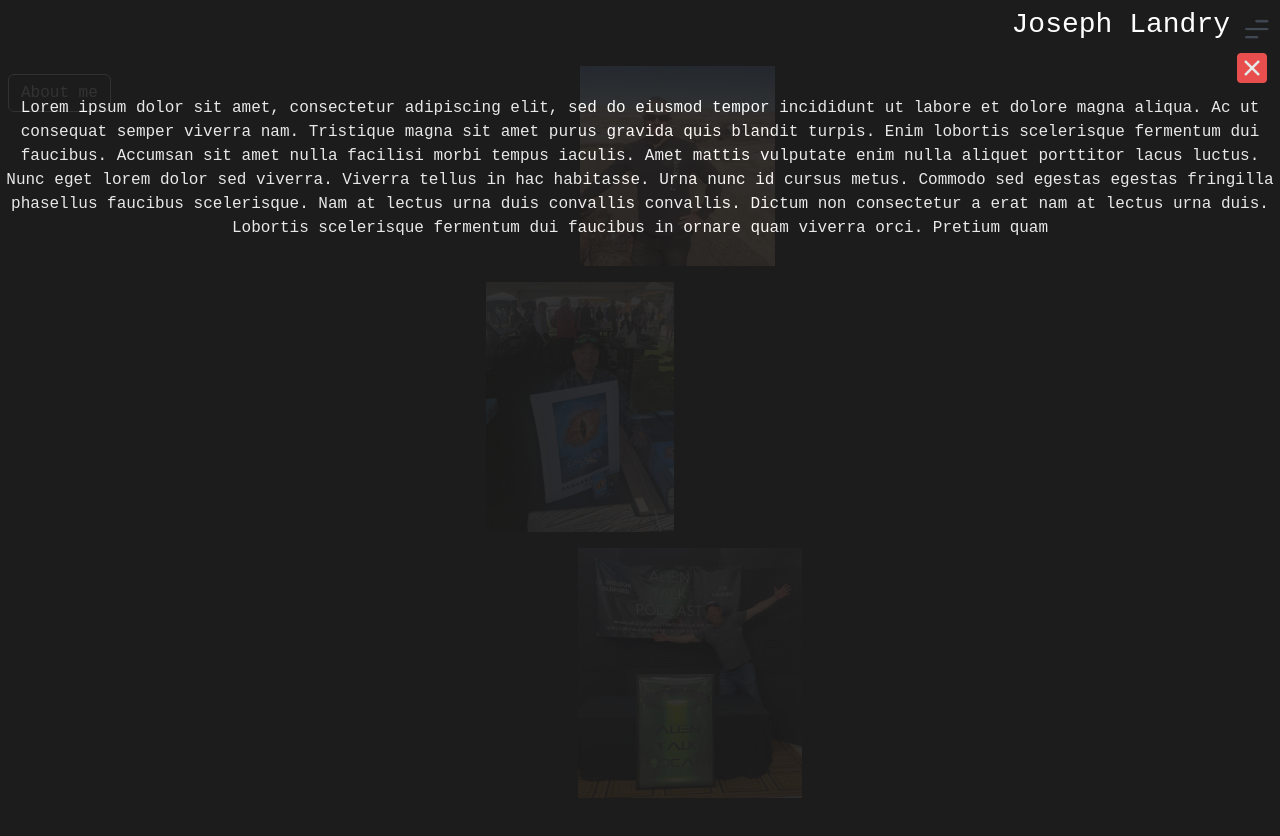
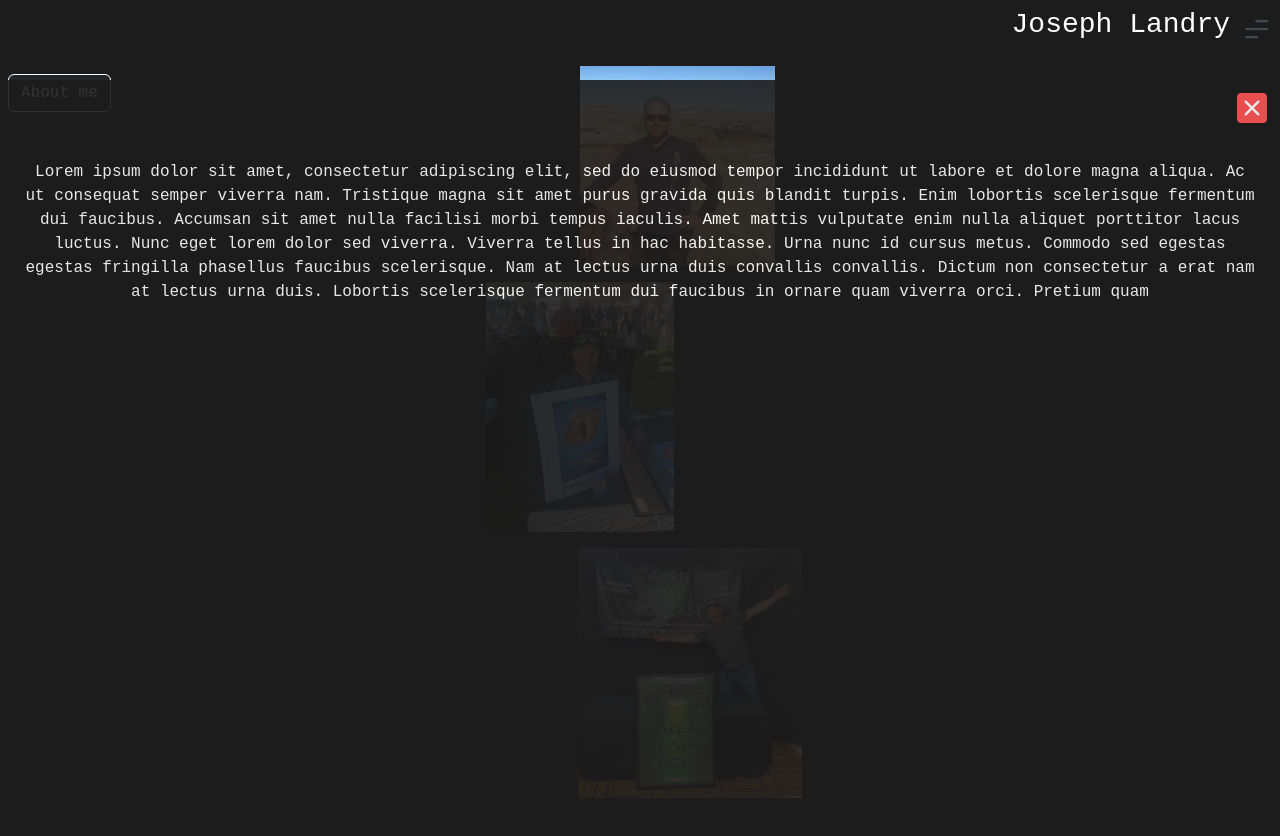
Before and after one commit to Landycodes/Joseph-Landry, a React (Create React App) app: page / in a window 1280 px wide. Both pictures are taken after a click on the button "About me". Shown: the top 836 px of the page. Built offline with nearby package versions, Linux system fonts and the light colour scheme.

Commit message:
dynamic improvements

```diff
--- a/src/App.css
+++ b/src/App.css
@@ -46,7 +46,7 @@ html, .bg{
 .slide-out {
     animation-name: slide-out;
     animation-duration: .5s;
-    /* animation-timing-function: ease-in; */
+    animation-timing-function: ease-in;
     animation-fill-mode: forwards;
 }
 
@@ -62,3 +62,19 @@ html, .bg{
     animation-timing-function: ease-in;
     animation-fill-mode: forwards;
 }
+
+#popup {
+    background-color: rgb(29, 28, 28);
+    width: 100vw;
+    height: 150vh;
+    position: absolute;
+    opacity: .9;
+    z-index: 1;
+    top: 10vh;
+}
+
+@media screen and (max-width: 505px ){
+    #popup {
+        top: 5vh;
+    }
+}
--- a/src/components/Header.js
+++ b/src/components/Header.js
@@ -1,15 +1,13 @@
-import React, { useEffect, useState } from "react";
+import React, { useState } from "react";
 
 export default function Header({ currentPage, changePage }) {
   const [hide, setHide] = useState(true);
   const [slideOrHide, setSlide] = useState("hide");
-  // useEffect(() => {
   if (slideOrHide === "slide-out") {
     setTimeout(() => {
       setSlide("hide");
     }, 500);
   }
-  // }, [hide]);
 
   return (
     <div>
@@ -43,13 +41,13 @@ export default function Header({ currentPage, changePage }) {
         }}
       >
         <ul
-          className="list-unstyled d-flex flex-column align-items-center"
-          style={{ fontSize: "20px" }}
+          className="list-unstyled d-flex flex-column align-items-center mt-2"
+          style={{ fontSize: "30px" }}
         >
           <li className="mt-3">
             <a
               href="#Home"
-              className={`text-decoration-none text-white ${
+              className={`text-decoration-none text-white border-bottom ${
                 currentPage === "Home" ? "hide" : ""
               }`}
               onClick={() => {
@@ -64,7 +62,7 @@ export default function Header({ currentPage, changePage }) {
           <li className="mt-1">
             <a
               href="#Podcast"
-              className={`text-decoration-none text-white ${
+              className={`text-decoration-none text-white border-bottom ${
                 currentPage === "Podcast" ? "hide" : ""
               }`}
               onClick={() => {
@@ -79,7 +77,7 @@ export default function Header({ currentPage, changePage }) {
           <li className="mt-1">
             <a
               href="#Books"
-              className={`text-decoration-none text-white ${
+              className={`text-decoration-none text-white border-bottom ${
                 currentPage === "Books" ? "hide" : ""
               }`}
               onClick={() => {
@@ -94,7 +92,7 @@ export default function Header({ currentPage, changePage }) {
           <li className="mt-1">
             <a
               href="#Contact"
-              className={`text-decoration-none text-white ${
+              className={`text-decoration-none text-white border-bottom ${
                 currentPage === "Contact" ? "hide" : ""
               }`}
               onClick={() => {
--- a/src/components/pages/Contact.js
+++ b/src/components/pages/Contact.js
@@ -3,8 +3,11 @@ import React from "react";
 export default function Contact() {
   return (
     <div>
-      <div>
-        <form className="bg-dark p-3 d-flex flex-column align-items-center m-3 rounded">
+      <div className="d-flex justify-content-center">
+        <form
+          className="bg-dark p-3 d-flex flex-column align-items-center m-3 rounded"
+          style={{ width: "300px" }}
+        >
           <h3 className="text-center">Contact</h3>
           <div className="d-flex flex-column align-items-center">
             <label htmlFor="name">Name</label>
--- a/src/components/pages/Home.js
+++ b/src/components/pages/Home.js
@@ -4,19 +4,9 @@ export default function Home() {
   const [info, setInfo] = useState(true);
   const [slideOrHide, setSlide] = useState("hide");
   return (
+    // about me pop up
     <div>
-      <div
-        className={`${info === true ? slideOrHide : "slide-up"}`}
-        style={{
-          backgroundColor: "rgb(29, 28, 28)",
-          width: "100vw",
-          height: "100vh",
-          position: "absolute",
-          opacity: ".9",
-          zIndex: "1",
-          top: "5%",
-        }}
-      >
+      <div className={`${info === true ? slideOrHide : "slide-up"}`} id="popup">
         <div className="d-flex flex-column">
           <div>
             <img
@@ -32,23 +22,25 @@ export default function Home() {
               style={{ height: "40px", width: "auto" }}
             />
           </div>
-          <p className="text-center">
-            Lorem ipsum dolor sit amet, consectetur adipiscing elit, sed do
-            eiusmod tempor incididunt ut labore et dolore magna aliqua. Ac ut
-            consequat semper viverra nam. Tristique magna sit amet purus gravida
-            quis blandit turpis. Enim lobortis scelerisque fermentum dui
-            faucibus. Accumsan sit amet nulla facilisi morbi tempus iaculis.
-            Amet mattis vulputate enim nulla aliquet porttitor lacus luctus.
-            Nunc eget lorem dolor sed viverra. Viverra tellus in hac habitasse.
-            Urna nunc id cursus metus. Commodo sed egestas egestas fringilla
-            phasellus faucibus scelerisque. Nam at lectus urna duis convallis
-            convallis. Dictum non consectetur a erat nam at lectus urna duis.
-            Lobortis scelerisque fermentum dui faucibus in ornare quam viverra
-            orci. Pretium quam
-          </p>
+          <div className="m-4">
+            <p className="text-center">
+              Lorem ipsum dolor sit amet, consectetur adipiscing elit, sed do
+              eiusmod tempor incididunt ut labore et dolore magna aliqua. Ac ut
+              consequat semper viverra nam. Tristique magna sit amet purus
+              gravida quis blandit turpis. Enim lobortis scelerisque fermentum
+              dui faucibus. Accumsan sit amet nulla facilisi morbi tempus
+              iaculis. Amet mattis vulputate enim nulla aliquet porttitor lacus
+              luctus. Nunc eget lorem dolor sed viverra. Viverra tellus in hac
+              habitasse. Urna nunc id cursus metus. Commodo sed egestas egestas
+              fringilla phasellus faucibus scelerisque. Nam at lectus urna duis
+              convallis convallis. Dictum non consectetur a erat nam at lectus
+              urna duis. Lobortis scelerisque fermentum dui faucibus in ornare
+              quam viverra orci. Pretium quam
+            </p>
+          </div>
         </div>
       </div>
-      {/* End of bio pop up */}
+      {/* button and images*/}
       <button
         type="button"
         className="m-2 position-absolute btn btn-dark border border-white"
@@ -63,7 +55,11 @@ export default function Home() {
         <img
           src="home/profile.jpg"
           alt="profile"
-          style={{ height: "200px", width: "auto", marginLeft: "75px" }}
+          style={{
+            height: "200px",
+            width: "auto",
+            marginLeft: "75px",
+          }}
           className="mb-3"
         />
         <img
--- a/src/components/pages/Podcast.js
+++ b/src/components/pages/Podcast.js
@@ -102,6 +102,7 @@ export default function Podcast() {
           </a>
         </li>
       </ul>
+      <br></br>
     </div>
   );
 }
```
